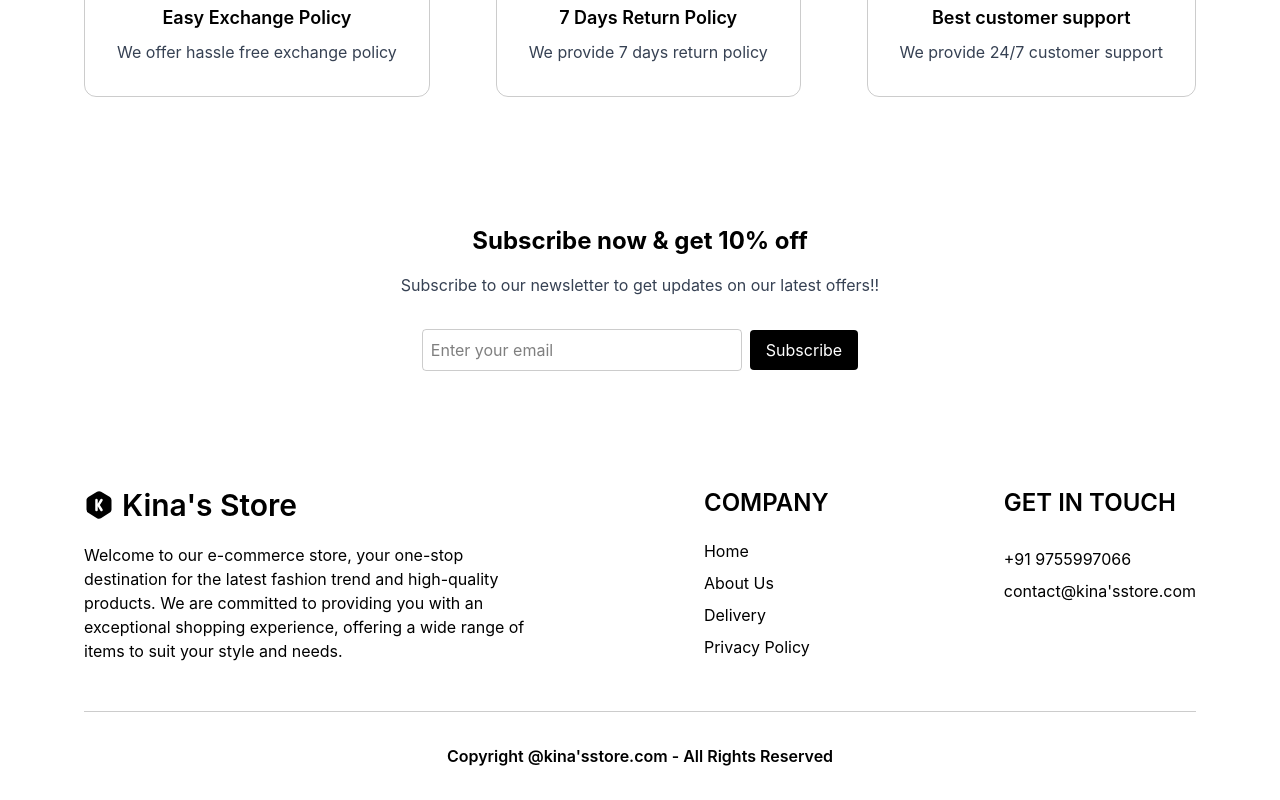
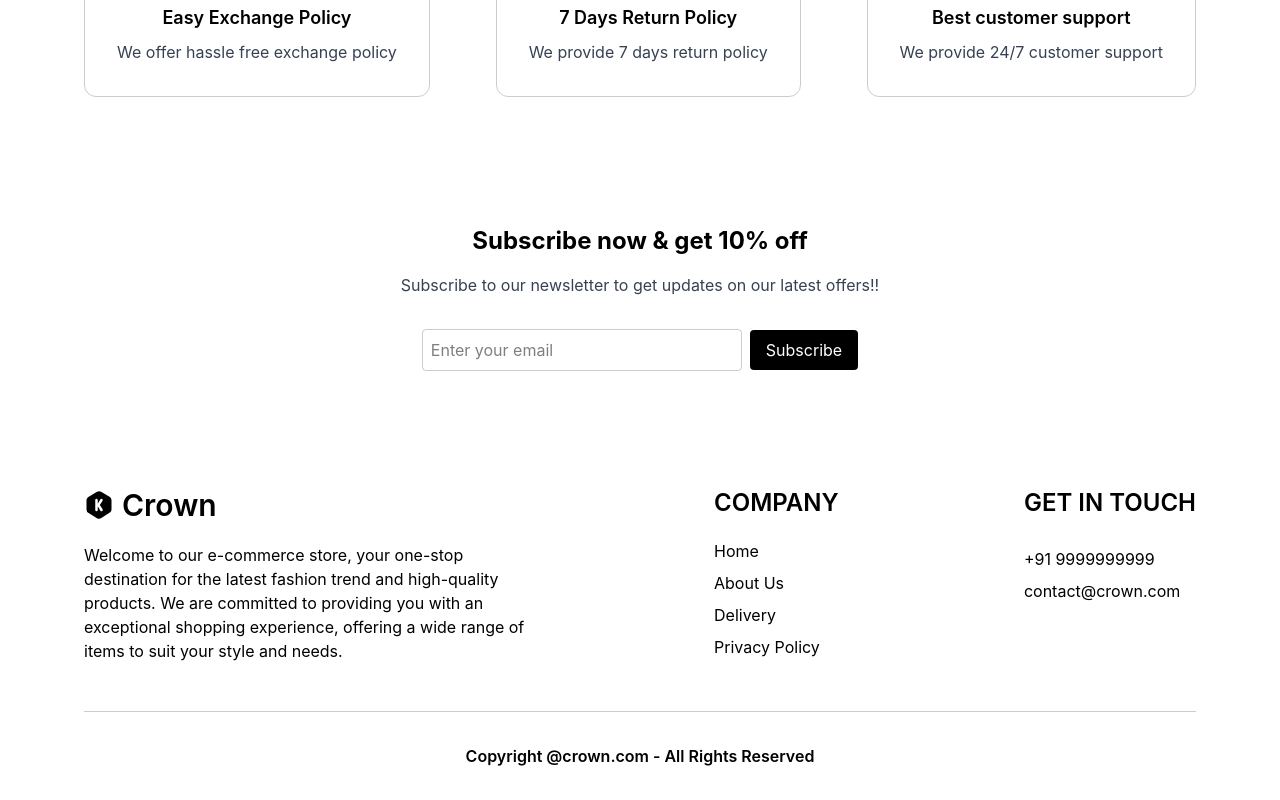
Before and after one commit to kinachouhan/ecommerce-website, a React (Vite) app in the folder Frontend/: page / in a window 1280 px wide. Shown: the part 1238-2038 px from the top of the page. Built offline with nearby package versions, Linux system fonts and the light colour scheme; no server answers.

Commit message:
Update branding from "Kina's Store" to "Crown" across multiple components and pages

```diff
--- a/Frontend/src/components/AdminHeader.jsx
+++ b/Frontend/src/components/AdminHeader.jsx
@@ -20,7 +20,7 @@ export const AdminHeader = () => {
                 <div className="">
                     <h1 className="flex items-center text-xl sm:text-3xl font-semibold">
                         <TbHexagonLetterKFilled />
-                        <span className="ml-1">Kina's Store</span>
+                        <span className="ml-1">Crown</span>
                     </h1>
                     <h1 className="text-gray-700 text-xs sm:text-base">
                         ADMIN PANEL
--- a/Frontend/src/components/Footer.jsx
+++ b/Frontend/src/components/Footer.jsx
@@ -10,7 +10,7 @@ export const Footer = () => {
                     {/* About Section */}
                     <div className="md:w-[40%]">
                         <h1 className="flex items-center text-2xl sm:text-3xl font-semibold py-5 gap-2">
-                            <TbHexagonLetterKFilled /> <span>Kina's Store</span>
+                            <TbHexagonLetterKFilled /> <span>Crown</span>
                         </h1>
                         <p className="text-sm sm:text-base">
                             Welcome to our e-commerce store, your one-stop destination for the latest fashion trend and high-quality products. We are committed to providing you with an exceptional shopping experience, offering a wide range of items to suit your style and needs.
@@ -31,8 +31,8 @@ export const Footer = () => {
                     {/* Contact Info */}
                     <div>
                         <h1 className="text-xl sm:text-2xl font-semibold py-5">GET IN TOUCH</h1>
-                        <p className="py-1 sm:py-2 text-sm sm:text-base">+91 9755997066</p>
-                        <p className="text-sm sm:text-base">contact@kina'sstore.com</p>
+                        <p className="py-1 sm:py-2 text-sm sm:text-base">+91 9999999999</p>
+                        <p className="text-sm sm:text-base">contact@crown.com</p>
                     </div>
                 </div>
 
@@ -41,7 +41,7 @@ export const Footer = () => {
 
                 {/* Copyright */}
                 <div className="py-8 flex items-center justify-center font-semibold text-sm sm:text-base">
-                    <p>Copyright @kina'sstore.com - All Rights Reserved</p>
+                    <p>Copyright @crown.com - All Rights Reserved</p>
                 </div>
             </div>
         </Wrapper>
--- a/Frontend/src/components/Header.jsx
+++ b/Frontend/src/components/Header.jsx
@@ -63,7 +63,7 @@ export const Header = () => {
                 {/* Logo */}
                 <div className="flex items-center text-2xl md:text-3xl font-semibold gap-2 flex-shrink-0">
                     <TbHexagonLetterKFilled />
-                    <span>Kina's Store</span>
+                    <span>Crown</span>
                 </div>
 
                 {/* Navigation (Desktop) */}
--- a/Frontend/src/pages/About.jsx
+++ b/Frontend/src/pages/About.jsx
@@ -24,7 +24,7 @@ export const About = () => {
                     {/* Text */}
                     <div className="w-full md:w-1/2 flex flex-col gap-6 text-sm sm:text-base">
                         <p>
-                            Kina's Store was born out of a passion for innovation and a desire to revolutionize the way people experience quality, trust, and value. From the very beginning, our mission has been to create products that blend cutting-edge technology with thoughtful design, delivering solutions that stand the test of time.
+                            K Crown was born out of a passion for innovation and a desire to revolutionize the way people experience quality, trust, and value. From the very beginning, our mission has been to create products that blend cutting-edge technology with thoughtful design, delivering solutions that stand the test of time.
                         </p>
                         <p>
                             Since our inception, we've worked tirelessly to curate a diverse selection of products that meet the highest standards of quality and reliability. Every item we offer is carefully chosen to ensure it delivers exceptional performance and lasting value.
--- a/Frontend/src/pages/Contact.jsx
+++ b/Frontend/src/pages/Contact.jsx
@@ -32,11 +32,11 @@ export const Contact = () => {
                         </p>
                         <p>
                             Tel: 0000000000 <br />
-                            Email: contact@kina'sstore.com
+                            Email: contact@crown.com
                         </p>
 
                         <h1 className="text-xl sm:text-2xl text-gray-800 font-bold">
-                            Careers at Kina's Store
+                            Careers at K Crown
                         </h1>
                         <p>Learn more about our teams and job openings.</p>
 
--- a/Frontend/src/pages/SuccessOrder.jsx
+++ b/Frontend/src/pages/SuccessOrder.jsx
@@ -17,7 +17,7 @@ export const SuccessOrder = () => {
         {/* Thank You Section */}
         <div className="flex flex-col justify-center items-center gap-4 py-10 text-center">
           <h1 className="text-4xl md:text-5xl font-bold">
-            Thanks for shopping with <span className="text-black">Kina's Store!</span>
+            Thanks for shopping with <span className="text-black">K Crown!</span>
           </h1>
           <p className="text-lg text-gray-500 font-semibold">
             Your order has been placed successfully
```
